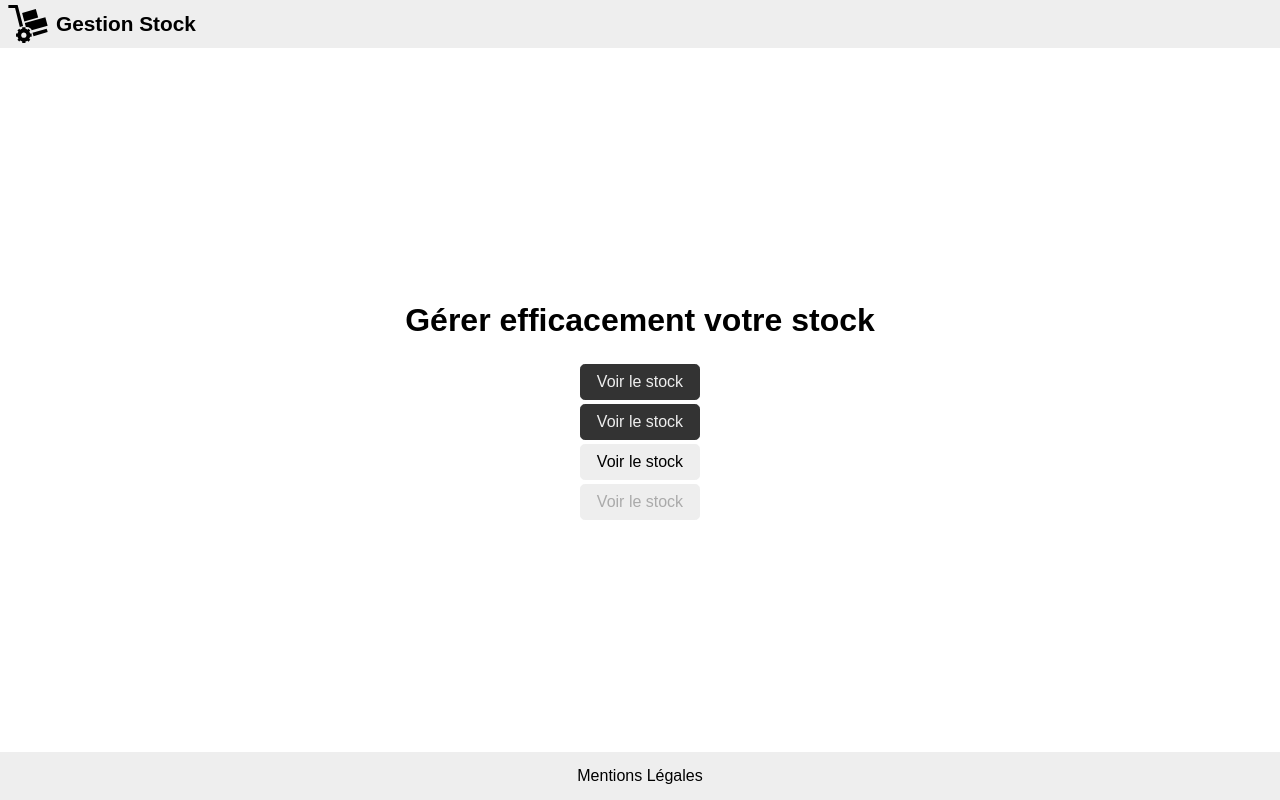
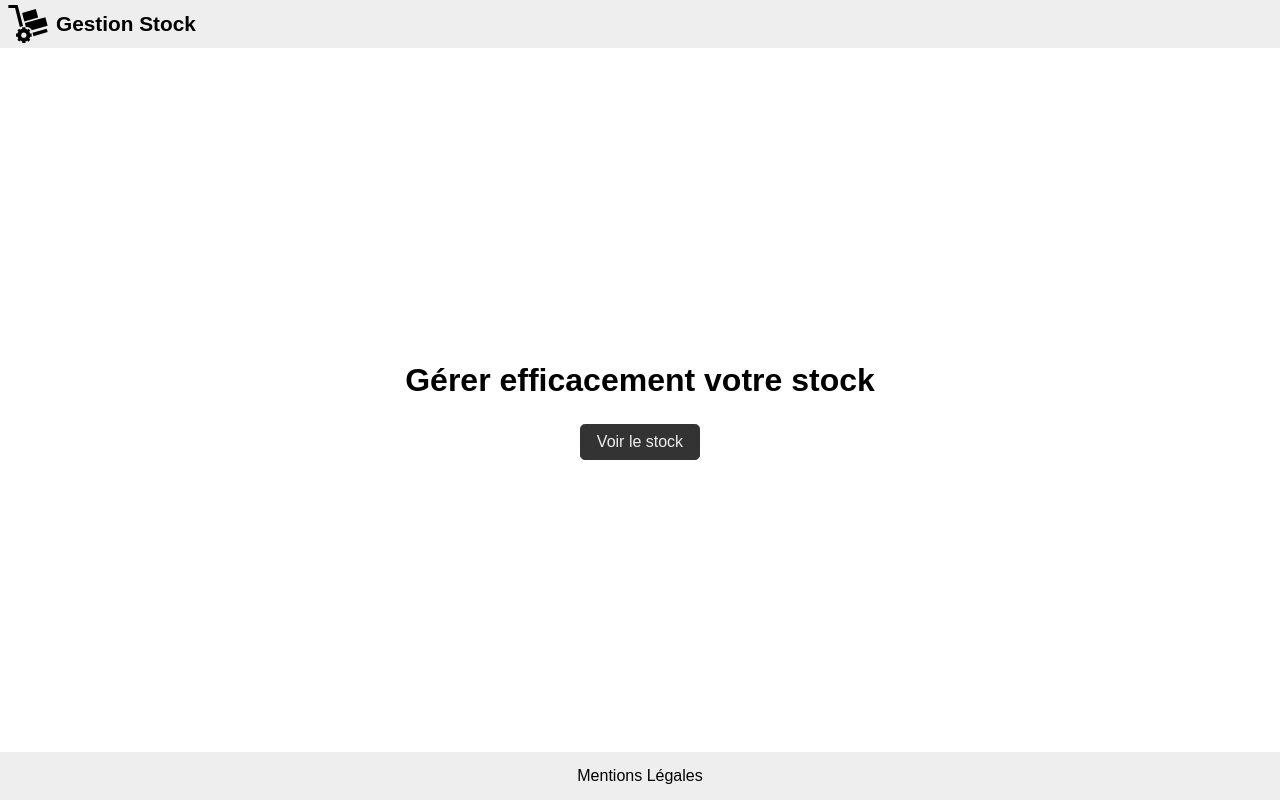
Before and after one commit to jlg-formation/vjszz1-sept-2024, a Vue app in the folder front/: page / in a window 1280 px wide. Built offline with nearby package versions, Linux system fonts and the light colour scheme.

Commit message:
dev: added legal view

```diff
--- a/front/src/assets/main.css
+++ b/front/src/assets/main.css
@@ -2,6 +2,10 @@
 
 :root {
   --light-gray: #eee;
+}
+
+* {
+  box-sizing: border-box;
 }
 
 body {
@@ -20,5 +24,18 @@ main {
   flex: 1;
   display: flex;
   flex-flow: column;
+  align-items: center;
   gap: 0.25rem;
+  padding: 0.5rem;
+  width: 100%;
+  max-width: 100ch;
+  margin: 0 auto;
+
+  p {
+    width: 100%;
+  }
+
+  h1 {
+    text-align: center;
+  }
 }
--- a/front/src/views/HomeView.vue
+++ b/front/src/views/HomeView.vue
@@ -4,9 +4,6 @@
   <main>
     <h1>Gérer efficacement votre stock</h1>
     <RouterLink to="/stock" class="button primary">Voir le stock</RouterLink>
-    <button class="button primary">Voir le stock</button>
-    <RouterLink to="/stock" class="button">Voir le stock</RouterLink>
-    <button href="dd" class="button" disabled>Voir le stock</button>
   </main>
 </template>
 
--- a/front/src/views/LegalView.vue
+++ b/front/src/views/LegalView.vue
@@ -1,6 +1,22 @@
 <template>
   <main>
-    <p>Mentions Légales</p>
+    <h1>Mentions Légales</h1>
+    <p>
+      Lorem ipsum dolor sit amet consectetur adipisicing elit. Quis iusto fugit eos aperiam fugiat
+      amet consequatur? Veritatis ea nobis autem dolor esse odio natus maxime quisquam non?
+      Deserunt, reiciendis sequi.
+    </p>
+    <p>Lorem ipsum dolor sit amet consectetur adipisicing elit.</p>
+    <p>
+      Lorem ipsum dolor sit amet consectetur adipisicing elit. Laudantium officiis omnis
+      voluptatibus eius ducimus error saepe culpa atque, ipsam sit cupiditate voluptates harum
+      soluta, non dolores nemo, et rerum dolorum quo nulla repellendus rem! Officiis id dignissimos
+      voluptatibus repudiandae! Ipsam ullam quo natus perspiciatis, temporibus possimus tempora
+      sequi alias ab esse ad aperiam nemo quos sed soluta ex porro ratione assumenda harum aliquam
+      ea dolores dicta inventore. Optio animi excepturi fugiat doloremque et rerum labore maxime
+      tempore, beatae explicabo nesciunt deleniti, a, assumenda est eius quia? Est sequi blanditiis
+      quis, ipsam ad, ullam quas fugit nobis hic aperiam id! Incidunt.
+    </p>
   </main>
 </template>
 
```
